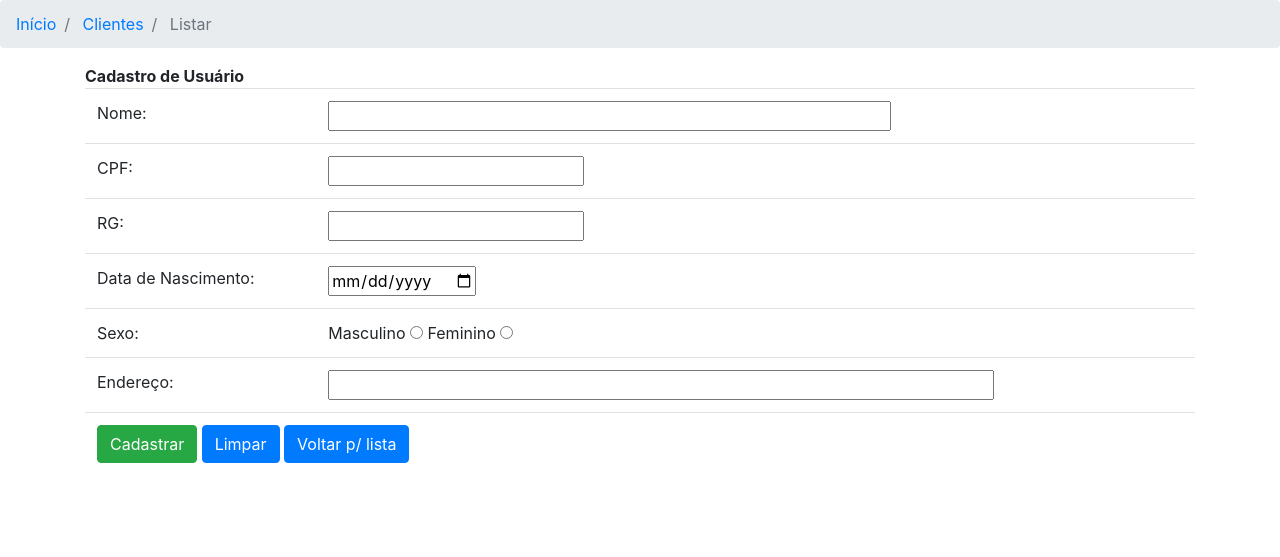
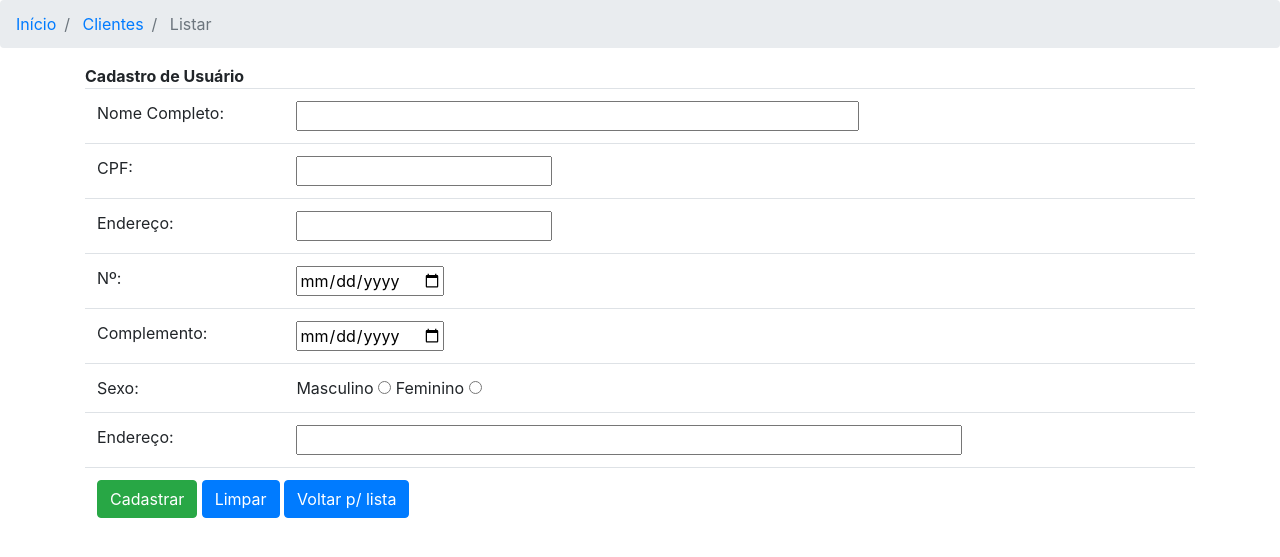
Before and after one commit to hncpedro95/CBJK, a PHP site: page /visao/formCadastrarCliente.php in a window 1280 px wide. Shown: the top 557 px of the page. Run offline with PHP 8.4, Linux system fonts and the light colour scheme.

Commit message:
atualização do form, imcompleta...

```diff
--- a/visao/formCadastrarCliente.php
+++ b/visao/formCadastrarCliente.php
@@ -20,7 +20,7 @@
             <form action="../controle/cadastrarCliente.php" method="post">
                 <table class="table">
                     <tr>
-                        <td>Nome:</td>
+                        <td>Nome Completo:</td>
                         <td><input type="text" name="nome" size="50"/></td>
                     </tr>
                     <tr>
@@ -28,12 +28,16 @@
                         <td><input type="text" name="cpf"/></td>
                     </tr>
                     <tr>
-                        <td>RG:</td>
-                        <td><input type="text" name="rg"/></td>
+                        <td>Endereço:</td>
+                        <td><input type="text" name="endereco"/></td>
                     </tr>
                     <tr>
-                        <td>Data de Nascimento:</td>
-                        <td><input type="date" name="dt_nascimento"/></td>
+                        <td>Nº:</td>
+                        <td><input type="date" name="numero"/></td>
+                    </tr>
+                    <tr>
+                        <td>Complemento:</td>
+                        <td><input type="date" name="complemento"/></td>
                     </tr>
                     <tr>
                         <td>Sexo:</td>
--- a/visao/principal.php
+++ b/visao/principal.php
@@ -135,7 +135,7 @@ include '../controle/validarLogin.php';
         </nav>
         <div class="content-wrapper">
             <div class="container-fluid">
-                <div class="embed-responsive embed-responsive-21by9">
+                <div class="embed-responsive embed-responsive-1by1">
 
                     <iframe  class="embed-responsive-item" name="centro" src="index.php"></iframe>
                 </div>
```
